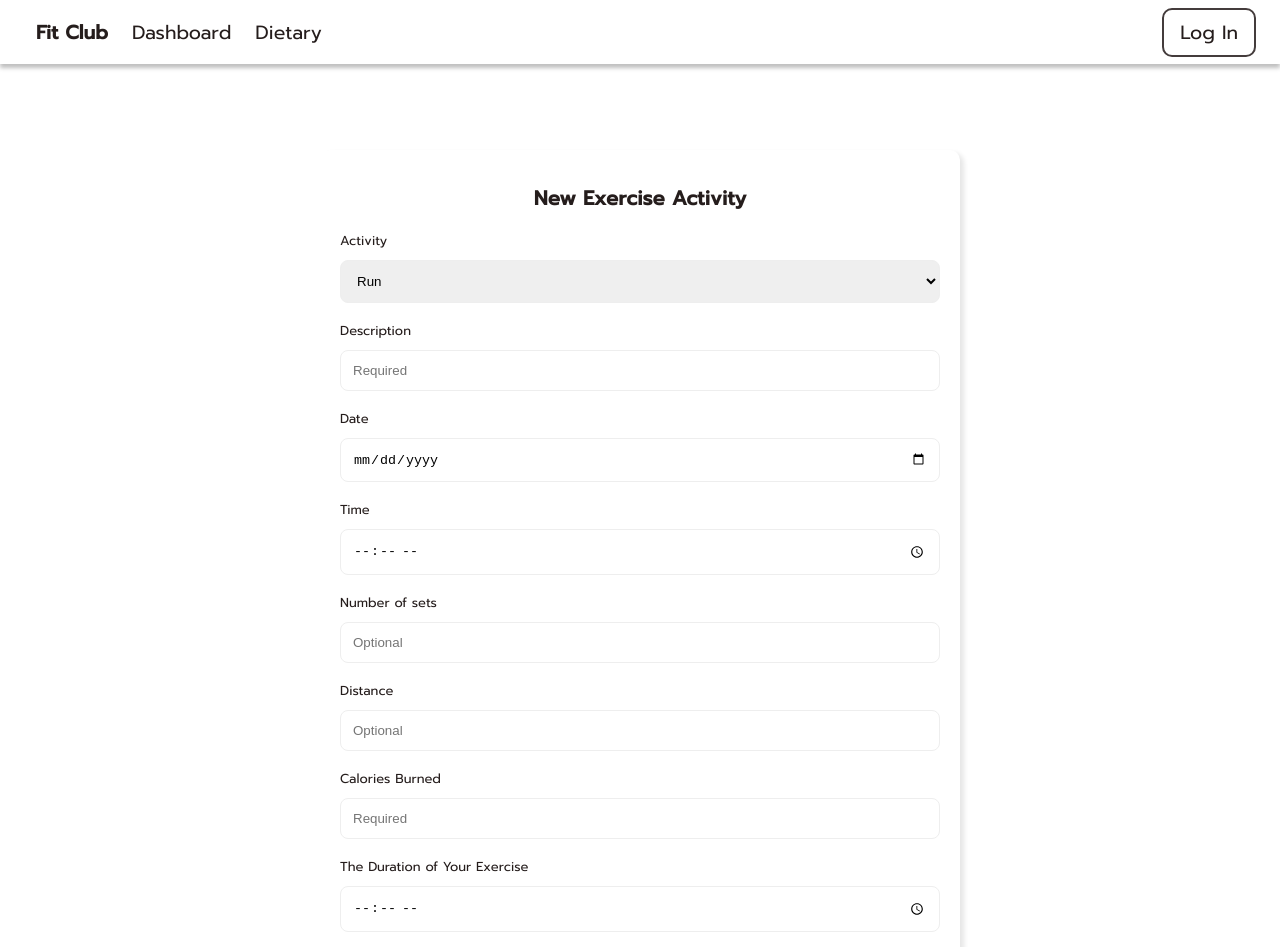
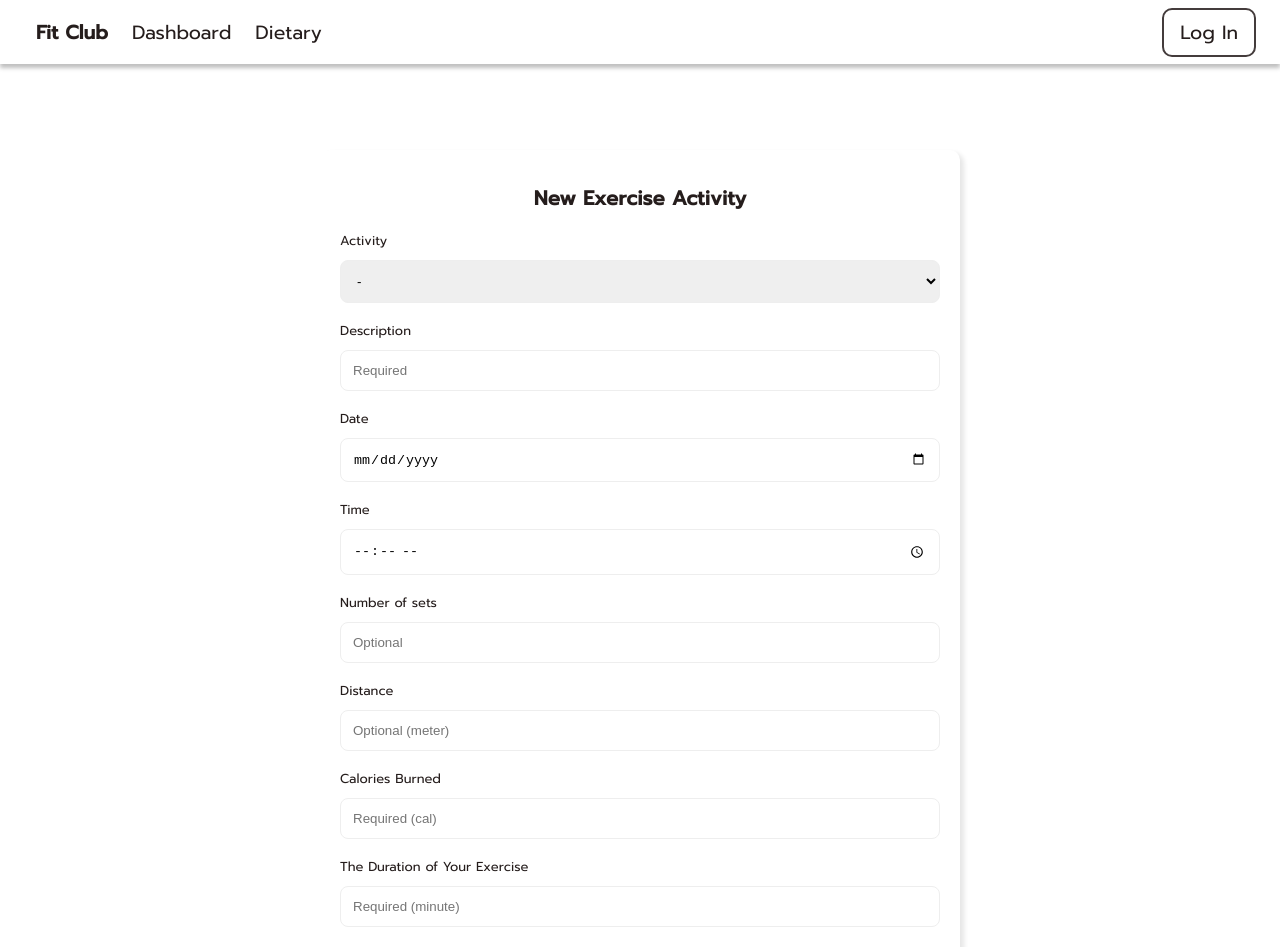
Before and after one commit to pakajji/Fit-Club, a React (Create React App) app: page /add-activity in a window 1280 px wide. Shown: the top 947 px of the page. Built offline with nearby package versions, Linux system fonts and the light colour scheme.

Commit message:
edit ActivityForm + send data to backend

```diff
--- a/package.json
+++ b/package.json
@@ -6,6 +6,7 @@
     "@testing-library/jest-dom": "^5.16.5",
     "@testing-library/react": "^13.4.0",
     "@testing-library/user-event": "^13.5.0",
+    "axios": "^1.2.1",
     "react-chartjs-2": "^4.3.1",
     "react-dom": "^18.2.0",
     "react-router": "^6.4.5",
--- a/src/Components/ActivitiesForm/ActivitiesForm.css
+++ b/src/Components/ActivitiesForm/ActivitiesForm.css
@@ -32,13 +32,13 @@
     border-radius: 8px;
 }
 
-.activity-from-form_container input[type="text"], .activity-from-form_container input[type="date"], .activity-from-form_container input[type="time"] {
+.activity-from-form_container input[type="text"], .activity-from-form_container input[type="date"], .activity-from-form_container input[type="time"], .activity-from-form_container input[type="number"] {
     padding: 12px 12px;
     border: 1px ridge;
     border-radius: 8px;
 }
 
-.activity-from-form_container label, .activity-from-form_container label[type="text"], .activity-from-form_container label[type="date"], .activity-from-form_container label[type="label"]{
+.activity-from-form_container label, .activity-from-form_container label[type="text"], .activity-from-form_container label[type="date"], .activity-from-form_container label[type="label"], .activity-from-form_container label[type="number"]{
     justify-content: start;
     font-size: small;
     text-align: start;
--- a/src/Components/ActivitiesForm/ActivitiesForm.js
+++ b/src/Components/ActivitiesForm/ActivitiesForm.js
@@ -1,5 +1,6 @@
 import "./ActivitiesForm.css";
 import React, { useState } from "react";
+import axios from 'axios';
 
 function ActivitiesForm() {
   const [description, setDescription] = useState("");
@@ -12,11 +13,25 @@ function ActivitiesForm() {
   const [duration, setDuration] = useState("");
   const [heartrate, setHeartrate] = useState("");
 
-  //========ฟังก์ชั่นส่งข้อมูลไปหลังบ้าน========
-  const addActivity = (event) => {
+
+  // async function getActivity() {
+  //   const { data } = await axios.get('http://localhost:3000/')
+  //   console.log("data is" ,data)
+  // }
+
+  // getActivity()
+
+  //ส่งข้อมูลไป backend
+  async function addActivity(activityCard) {
+    axios.put('http://localhost:3000/activity', activityCard);
+  }
+
+
+  //Submit
+  const submitActivity = (event) => {
     event.preventDefault();
     const activityCard = {
-      activity: type,
+      type: type,
       description: description,
       date: date,
       time: time,
@@ -26,7 +41,9 @@ function ActivitiesForm() {
       duration: Number(duration),
       heartrate: heartrate
   }
-  console.log("card", activityCard);
+  //console.log("card", activityCard);
+  addActivity(activityCard)
+  alert("Your activity have been submitted")
 }
 
 
@@ -51,7 +68,7 @@ function ActivitiesForm() {
     <div className="activity-from-container">
       <div className="exercise_box">
         <h1>New Exercise Activity</h1>
-        <form onSubmit={addActivity}>
+        <form onSubmit={submitActivity}>
           <div className="activity-from-form_container">
             <label for="activity">Activity</label>
             <select
@@ -59,6 +76,7 @@ function ActivitiesForm() {
               onChange={(event) => setType(event.target.value)}
               required
             >
+              <option value="">-</option>
               <option value="run">Run</option>
               <option value="bicycleride">Bicycle Ride</option>
               <option value="swimming">Swimming</option>
@@ -103,7 +121,7 @@ function ActivitiesForm() {
           <div className="activity-from-form_container">
             <label for="numberset">Number of sets</label>
             <input
-              type="text"
+              type="number"
               placeholder="Optional"
               value={numberset}
               onChange={(event) => setNumberset(event.target.value)}
@@ -113,8 +131,8 @@ function ActivitiesForm() {
           <div className="activity-from-form_container">
             <label for="distance">Distance</label>
             <input
-              type="text"
-              placeholder="Optional"
+              type="number"
+              placeholder="Optional (meter)"
               value={distance}
               onChange={(event) => setDistance(event.target.value)}
             />
@@ -123,8 +141,8 @@ function ActivitiesForm() {
           <div className="activity-from-form_container">
             <label for="caloriesburned">Calories Burned</label>
             <input
-              type="text"
-              placeholder="Required"
+              type="number"
+              placeholder="Required (cal)"
               required
               value={calburned}
               onChange={(event) => setCalburned(event.target.value)}
@@ -134,9 +152,9 @@ function ActivitiesForm() {
           <div className="activity-from-form_container">
             <label for="time">The Duration of Your Exercise</label>
             <input
-              placeholder="Required"
+              placeholder="Required (minute)"
               required
-              type="time"
+              type="number"
               value={duration}
               onChange={(event) => setDuration(event.target.value)}
             />
```
Also changed, not shown: 1 other file (tests, documents, lock files or other folders).
